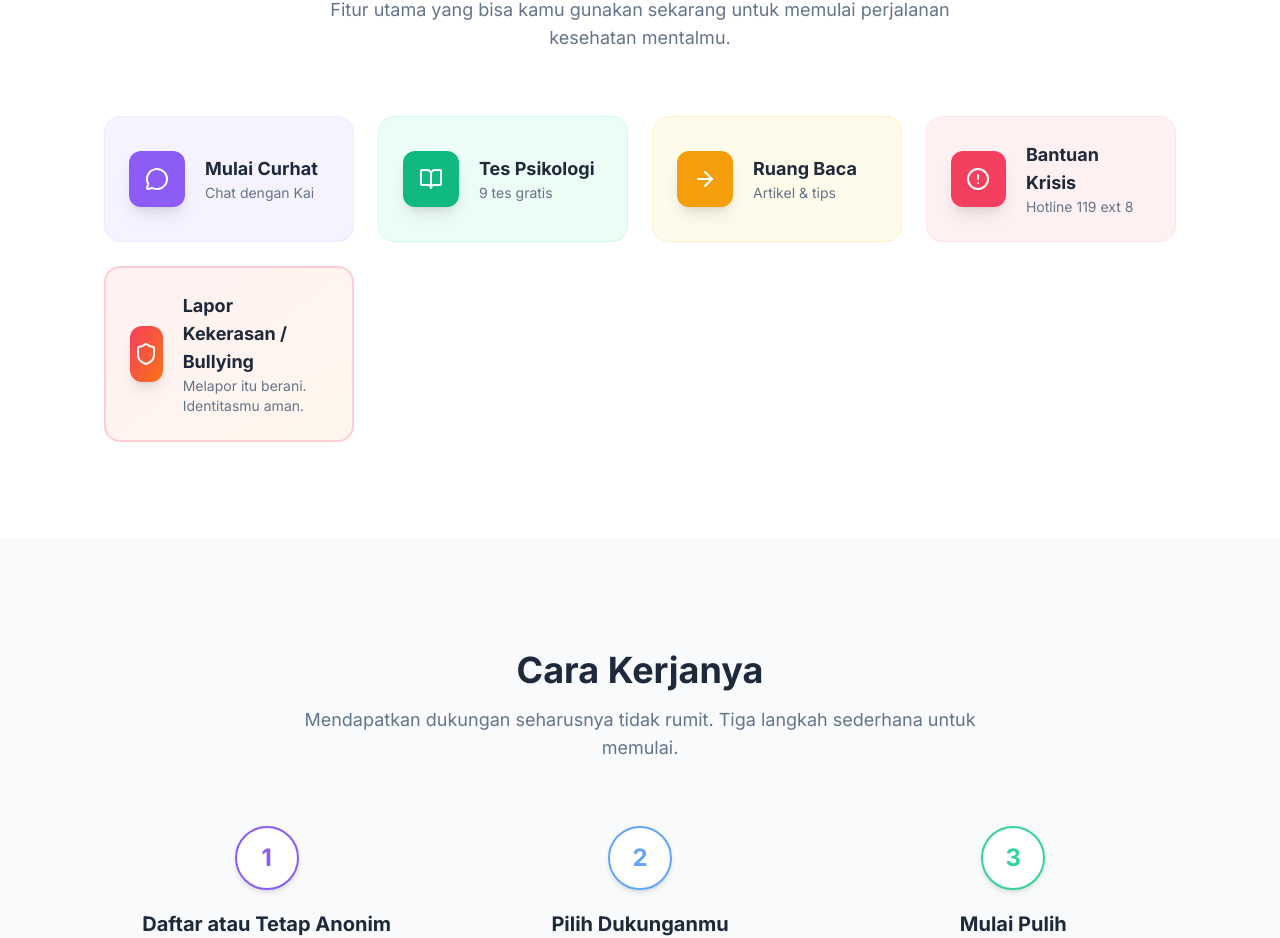
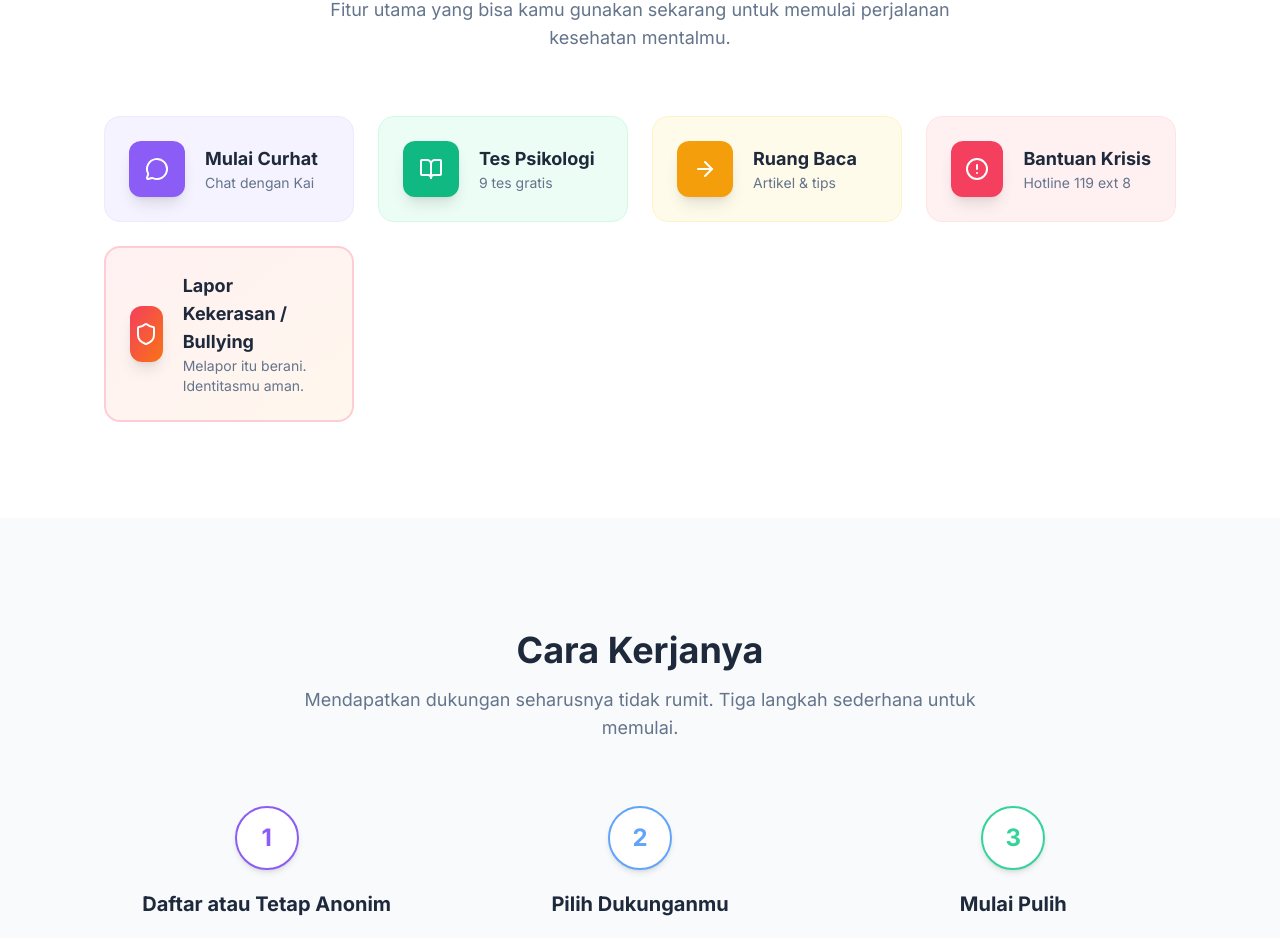
Before and after one commit to 10Daeng/kancahate_landing, a Next.js app: page / in a window 1280 px wide. Shown: the part 874-1812 px from the top of the page. Built offline with nearby package versions, Linux system fonts and the light colour scheme; no server answers.

Commit message:
fix: whitespace-nowrap pada Bantuan Krisis agar 1 line

```diff
--- a/src/components/App.jsx
+++ b/src/components/App.jsx
@@ -283,7 +283,7 @@ export default function App() {
                 <AlertCircle size={24} />
               </div>
               <div>
-                <h4 className="font-bold text-slate-800 text-lg">Bantuan Krisis</h4>
+                <h4 className="font-bold text-slate-800 text-lg whitespace-nowrap">Bantuan Krisis</h4>
                 <p className="text-sm text-slate-500">Hotline 119 ext 8</p>
               </div>
             </a>
```
